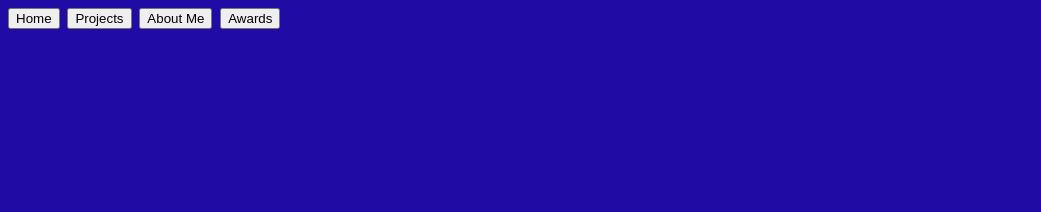
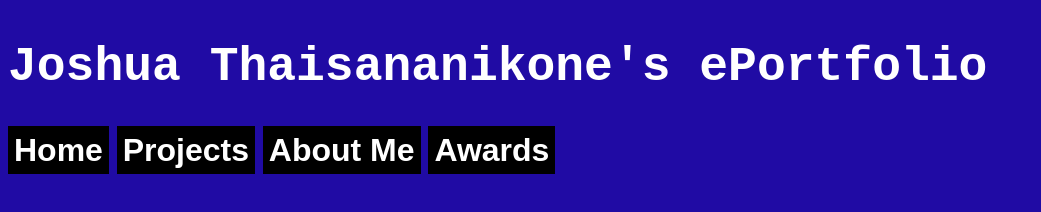
Before and after one commit to JoshuaThai/Joshua-Portfolio, a plain HTML site: page aboutMe.html in a window 1280 px wide. Shown: the whole page, without its empty margins (0-1041 px from the left). Drawn offline with Linux system fonts and the light colour scheme.

Commit message:
Update Navigation Buttons

```diff
--- a/aboutMe.html
+++ b/aboutMe.html
@@ -6,10 +6,13 @@
     </head>
 <body>
      <header>
-        <button onclick="document.location='index.html'">Home</button>
-        <button onclick="document.location='projects.html'">Projects</button>
-        <button onclick="document.location='aboutMe.html'">About Me</button>
-        <button onclick="document.location='awards.html'">Awards</button>
+        <h1><span>Joshua Thaisananikone's ePortfolio</span></h1>
+        <div class="nav-buttons">
+            <button onclick="document.location='index.html'">Home</button>
+            <button onclick="document.location='projects.html'">Projects</button>
+            <button onclick="document.location='aboutMe.html'">About Me</button>
+            <button onclick="document.location='awards.html'">Awards</button>
+        </div>
     </header>
 </body>
 </html>
--- a/styles.css
+++ b/styles.css
@@ -15,7 +15,8 @@ header{
 
 
 .nav-buttons button{
-    background-color: rgba(68, 3, 126, 0);
+    background-color: rgba(0, 0, 0, 1);
+    color:white;
     /* margin: 0;
     padding: 0; */
     height: 6vh;
```
Also changed, not shown: awards.html (+7 -4 lines).
